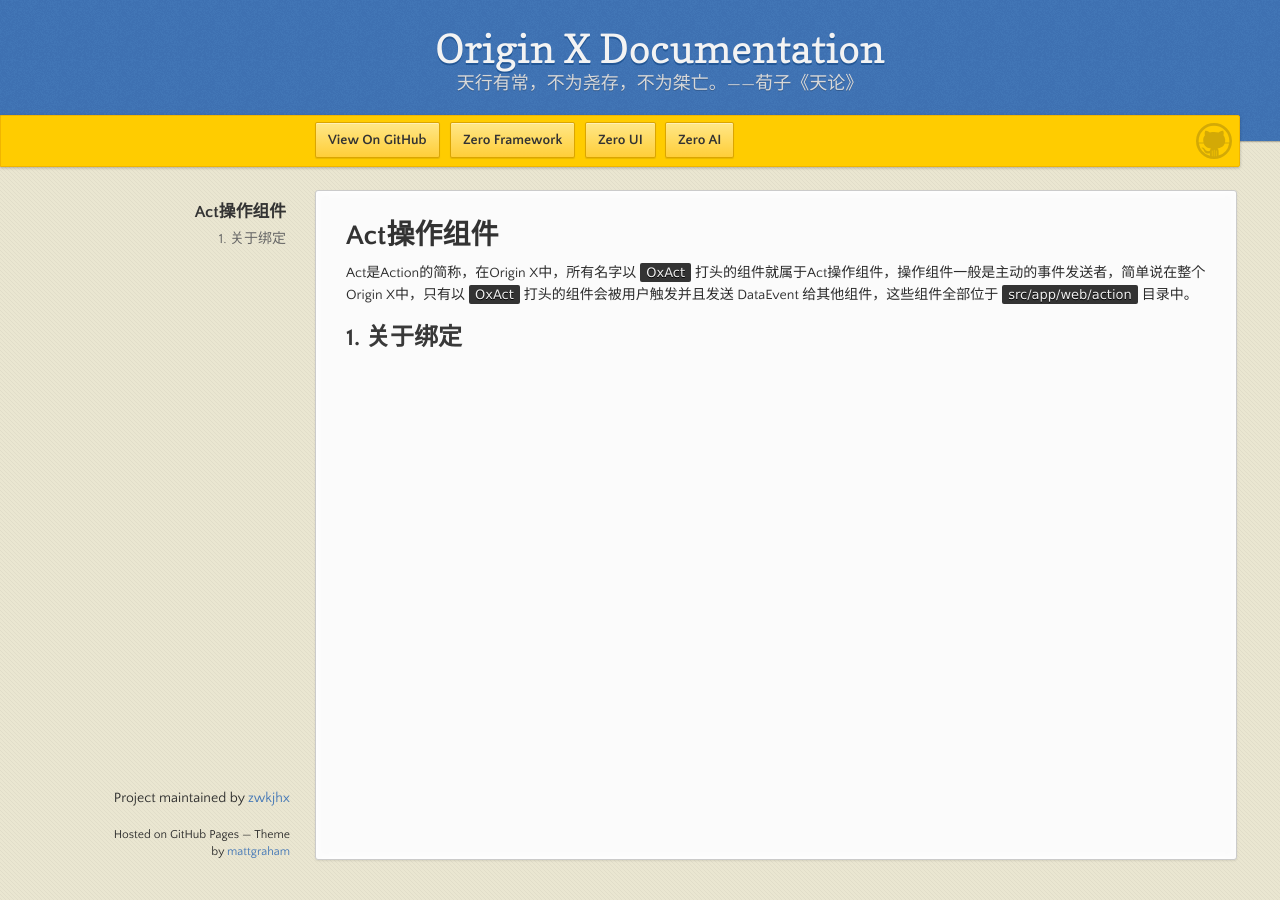
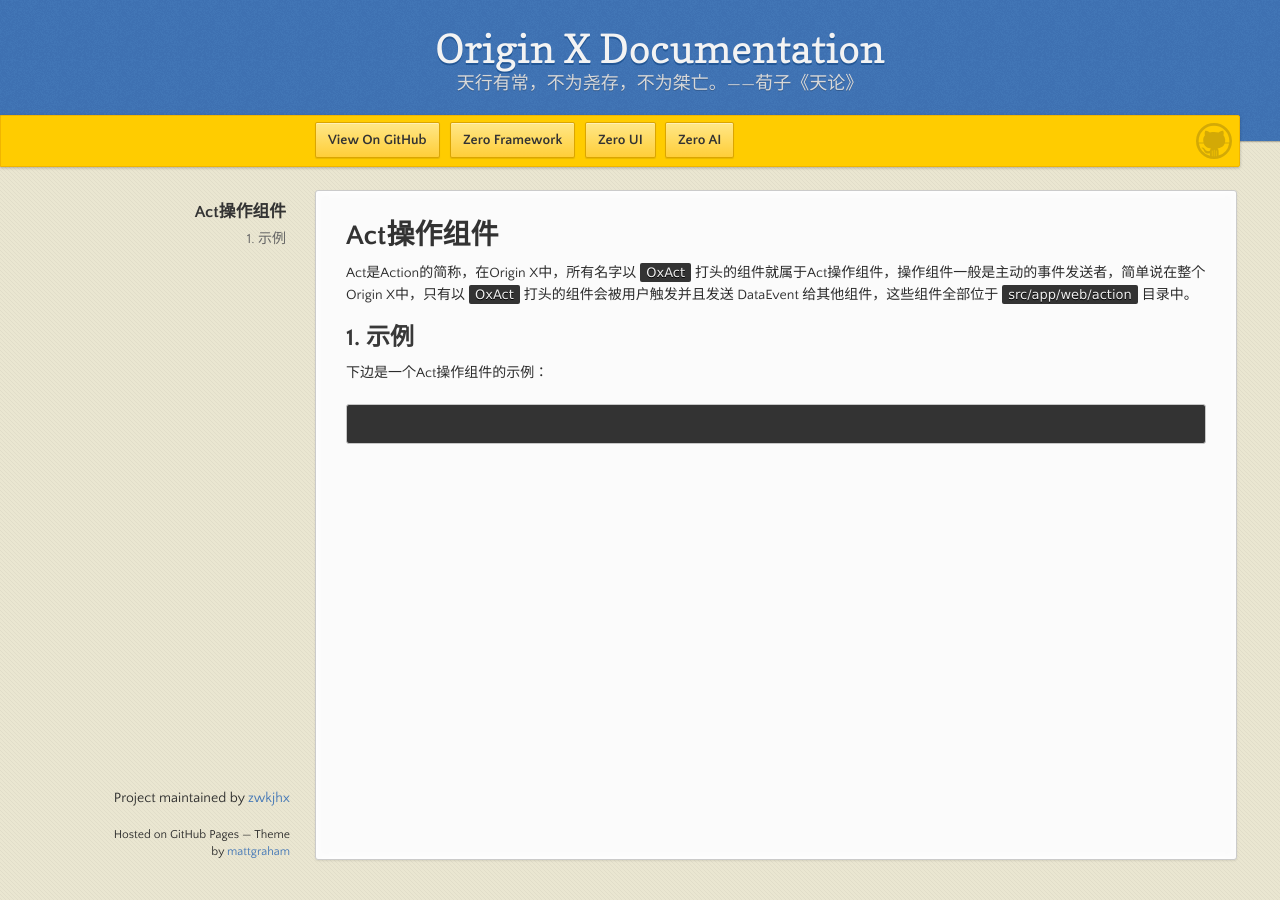
Before and after one commit to zwkjhx/ox-doc, a Jekyll site: the page built from specification/3-origin-xgui-fan/spo-013-actcao-zuo-zu-jian.md, in a window 1280 px wide. Built offline with Jekyll 4.4.1, drawn with Linux system fonts in a browser that asks for light colours; our own code applies the rules of GitHub Pages for plain Markdown files.

Commit message:
Updates specification/3-origin-xgui-fan/spo-013-actcao-zuo-zu-jian.md
Auto commit by GitBook Editor

````diff
--- a/specification/3-origin-xgui-fan/spo-013-actcao-zuo-zu-jian.md
+++ b/specification/3-origin-xgui-fan/spo-013-actcao-zuo-zu-jian.md
@@ -2,4 +2,10 @@
 
 Act是Action的简称，在Origin X中，所有名字以`OxAct`打头的组件就属于Act操作组件，操作组件一般是主动的事件发送者，简单说在整个Origin X中，只有以`OxAct`打头的组件会被用户触发并且发送 DataEvent 给其他组件，这些组件全部位于`src/app/web/action`目录中。
 
-## 1. 关于绑定
+## 1. 示例
+
+下边是一个Act操作组件的示例：
+
+```json
+
+```
````
